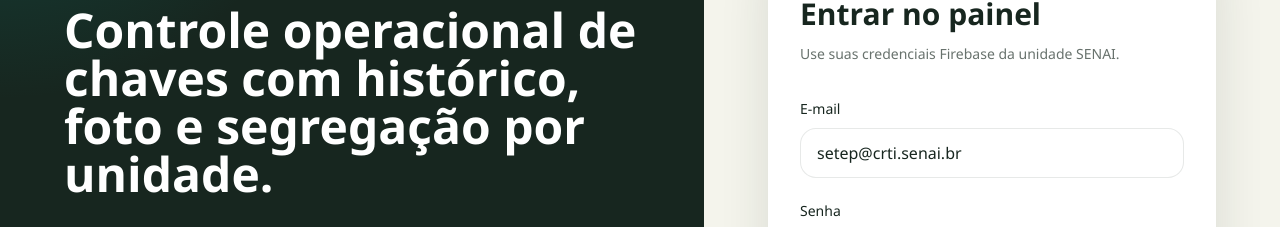
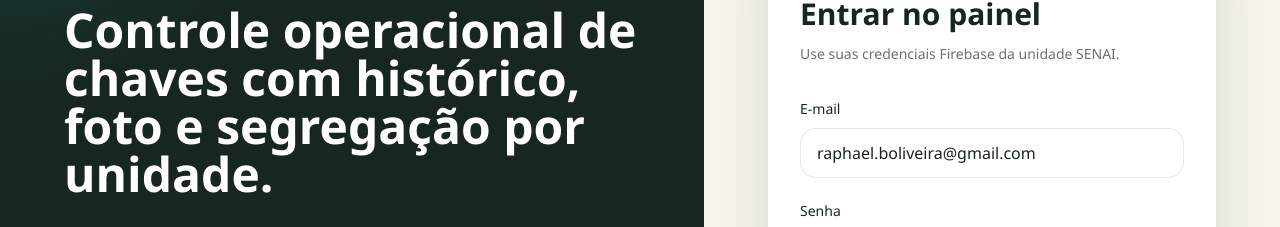
Before and after one commit to raphaelbarretopro/KeyTrack, a React (Vite) app: page /#/login in a window 1280 px wide. Shown: the part 242-469 px from the top of the page. Built offline with nearby package versions, Linux system fonts and the light colour scheme; no server answers.

Commit message:
upload LoginForm.tsx

```diff
--- a/src/features/auth/components/LoginForm.tsx
+++ b/src/features/auth/components/LoginForm.tsx
@@ -8,7 +8,7 @@ export const LoginForm = () => {
   const navigate = useNavigate()
   const location = useLocation()
 
-  const [email, setEmail] = useState('setep@crti.senai.br')
+  const [email, setEmail] = useState('raphael.boliveira@gmail.com')
   const [password, setPassword] = useState('123456')
   const [error, setError] = useState('')
   const [isSubmitting, setIsSubmitting] = useState(false)
@@ -45,7 +45,7 @@ export const LoginForm = () => {
           value={email}
           onChange={(event) => setEmail(event.target.value)}
           className="w-full rounded-2xl border border-brand-ink/10 bg-white px-4 py-3 outline-none transition focus:border-brand-teal"
-          placeholder="setep@crti.senai.br"
+          placeholder="raphael.boliveira@gmail.com"
           required
         />
       </label>
--- a/src/services/authService.ts
+++ b/src/services/authService.ts
@@ -5,7 +5,7 @@ import type { AppUser, AuthResult } from '../types/domain'
 
 const demoUser: AppUser = {
   uid: 'demo-reception',
-  email: 'setep@crti.senai.br',
+  email: 'raphael.boliveira@gmail.com',
   name: 'SETEP CRTI',
   enrollment: 'SENAI-0001',
   tenantId: 'senai-crti',
```
